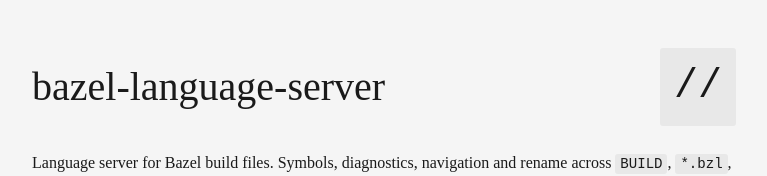
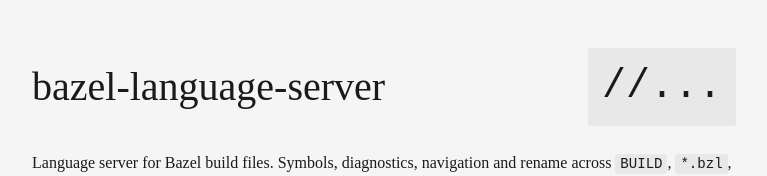
Before and after one commit to barrettruth/bazel-language-server, an Astro site in the folder site/: page / in a window 1280 px wide. Shown: the top 176 px of the page, without its empty margins (256-1023 px from the left). Built offline with nearby package versions, Linux system fonts and the light colour scheme; Astro itself is replaced by a stand-in of ours; a web font is replaced by a local one.

Commit message:
feat(site): brand the site with the recursive target pattern

```diff
--- a/site/src/pages/index.astro
+++ b/site/src/pages/index.astro
@@ -5,7 +5,7 @@
 <DocLayout title="" description="the build graph, in your editor">
   <header>
     <h1>bazel-language-server</h1>
-    <code>//</code>
+    <code>//...</code>
   </header>
 
   <p>
```
Also changed, not shown: site/public/favicon.svg.
